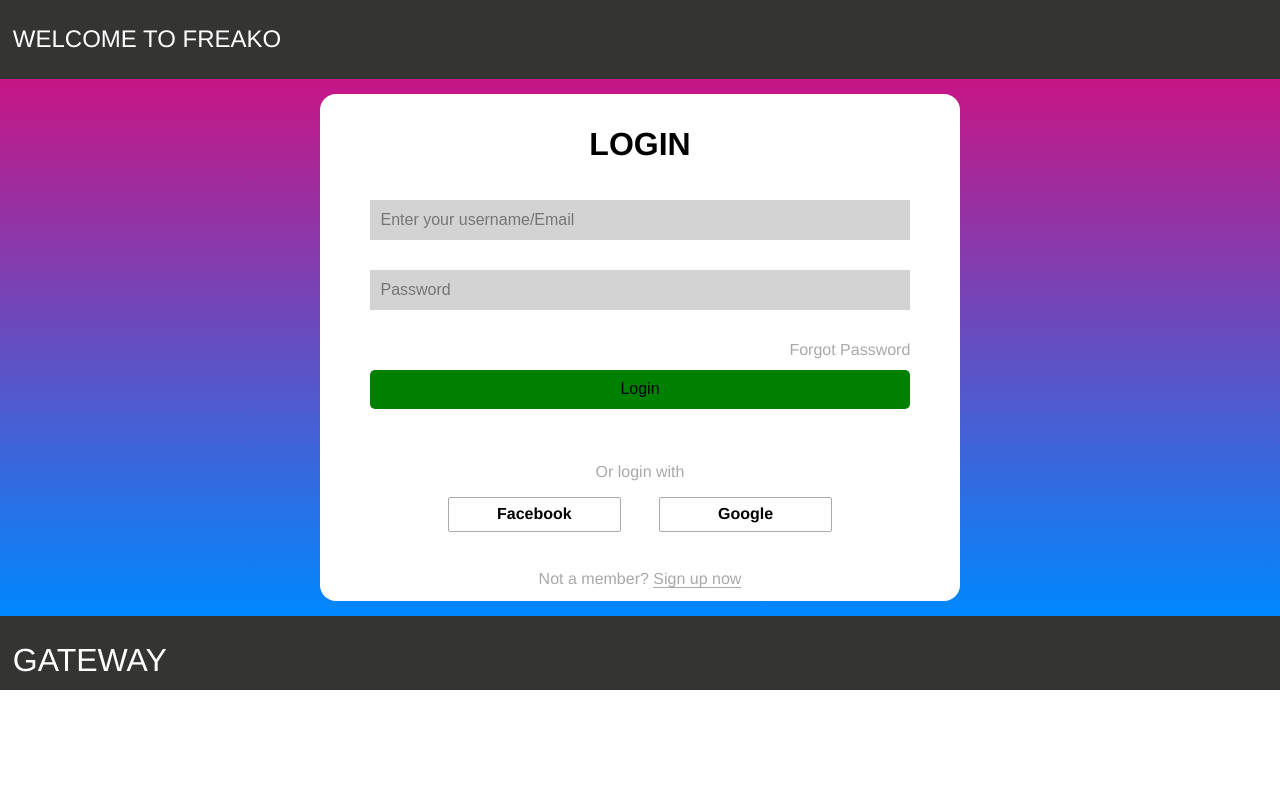
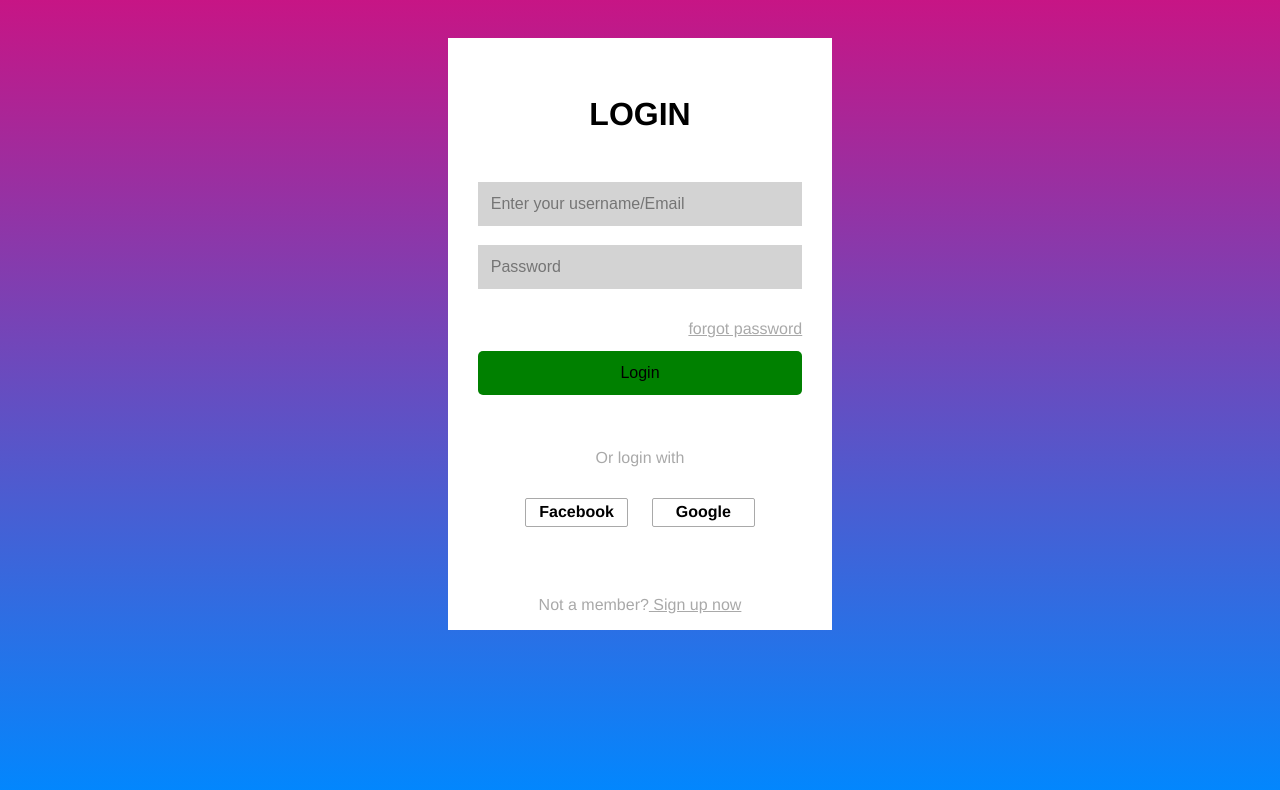
Before and after one commit to patelcd797/Freako, a React (Create React App) app: page / in a window 1280 px wide. Shown: the top 790 px of the page. Built offline with nearby package versions, Linux system fonts and the light colour scheme.

Commit message:
chore: login page component ui changes

```diff
--- a/src/App.tsx
+++ b/src/App.tsx
@@ -3,21 +3,17 @@ import { Route, Switch } from 'react-router-dom'
 import ForgotPassword from './components/authentication/ForgotPassword/ForgotPassword'
 import Login from './components/authentication/Login/Login'
 import Register from './components/authentication/Registration/Register'
-import Footer from './components/Footer/Footer'
-import Header from './components/Header/Header'
 import GlobalStyle from './Global-style'
 
 function App() {
   return (
     <div>
       <GlobalStyle />
-      <Header />
       <Switch>
         <Route exact path="/" component={Login} />
         <Route path="/register" component={Register} />
         <Route path="/forgotpassword" component={ForgotPassword} />
       </Switch>
-      <Footer />
     </div>
   )
 }
--- a/src/common/Button/Button-style.tsx
+++ b/src/common/Button/Button-style.tsx
@@ -16,7 +16,7 @@ interface ButtonFieldProps {
 }
 
 export const ButtonField = styled.button<ButtonFieldProps>`
-  padding: ${({ padding }) => (padding ? padding : '2%')};
+  padding: ${({ padding }) => (padding ? padding : '4%')};
   font-size: ${({ fontSize }) => (fontSize ? fontSize : '1rem')};
   color: ${({ color }) => (color ? color : '#000000')};
   background-color: ${({ backgroundColor }) =>
@@ -31,4 +31,7 @@ export const ButtonField = styled.button<ButtonFieldProps>`
   &:hover {
     filter: brightness(105%);
   }
+  @media only screen and (max-width: 1025px) and (min-width: 767px) {
+    font-size: ${({ fontSize }) => (fontSize ? fontSize : '2rem')};
+  }
 `
--- a/src/common/Input/Input-style.tsx
+++ b/src/common/Input/Input-style.tsx
@@ -13,10 +13,13 @@ interface InputFieldProps {
 
 export const InputField = styled.input<InputFieldProps>`
   width: 100%;
-  padding: ${({ padding }) => (padding ? padding : '2%')};
+  padding: ${({ padding }) => (padding ? padding : '4%')};
   font-size: ${({ fontSize }) => (fontSize ? fontSize : '1rem')};
   background-color: #d3d3d3;
   border: none;
   outline: none;
   box-sizing: border-box;
+  @media only screen and (max-width: 1025px) and (min-width: 767px) {
+    font-size: ${({ fontSize }) => (fontSize ? fontSize : '2rem')};
+  }
 `
--- a/src/common/styles.tsx
+++ b/src/common/styles.tsx
@@ -41,5 +41,5 @@ export const Form = styled.form`
 export const Div = styled.div`
   display: block;
   float: right;
-  margin-bottom: 2%;
+  margin: 4% 0;
 `
--- a/src/components/Footer/Footer-style.tsx
+++ /dev/null
@@ -1,10 +0,0 @@
-import styled from 'styled-components'
-
-export const FooterContainer = styled.div`
-  height: 3rem;
-  background-color: #343433;
-  color: #ffffff;
-  padding: 1%;
-  font-size: 2rem;
-  border-sizing: border-box;
-`
--- a/src/components/Footer/Footer.tsx
+++ /dev/null
@@ -1,13 +0,0 @@
-import React from 'react'
-import { H1 } from '../../common/styles'
-import { FooterContainer } from './Footer-style'
-
-const Footer: React.FC = () => {
-  return (
-    <FooterContainer>
-      <H1>Gateway</H1>
-    </FooterContainer>
-  )
-}
-
-export default Footer
--- a/src/components/Header/Header-style.tsx
+++ /dev/null
@@ -1,14 +0,0 @@
-import styled from 'styled-components'
-
-export const HeaderContainer = styled.div`
-  height: 3%;
-  background-color: #343433;
-  color: #ffffff;
-  padding: 1%;
-  font-size: 1.5rem;
-  border-sizing: border-box;
-  @media only screen and (max-width: 1025px) {
-    height: 8vh;
-    font-size: 1.1rem;
-  }
-`
--- a/src/components/Header/Header.tsx
+++ /dev/null
@@ -1,13 +0,0 @@
-import React from 'react'
-import { H1 } from '../../common/styles'
-import { HeaderContainer } from './Header-style'
-
-const Header: React.FC = () => {
-  return (
-    <HeaderContainer>
-      <H1>welcome to Freako</H1>
-    </HeaderContainer>
-  )
-}
-
-export default Header
--- a/src/components/authentication/Login/Login-style.tsx
+++ b/src/components/authentication/Login/Login-style.tsx
@@ -2,9 +2,10 @@ import styled from 'styled-components'
 
 export const MainContainer = styled.div`
   width: 100%;
+  height: 100vh;
   box-sizing: border-box;
   background-image: linear-gradient(to bottom, #c71585, #0088ff);
-  padding: 1.18% 25%;
+  padding: 3% 35%;
   @media only screen and (max-width: 1025px) {
     padding: 0;
     width: 100%;
@@ -12,26 +13,33 @@ export const MainContainer = styled.div`
 `
 
 export const LoginFormContainer = styled.div`
-  border-radius: 1rem;
   background-color: #ffffff;
   box-sizing: border-box;
   overflow: hidden;
   @media only screen and (max-width: 1025px) {
     width: 100%;
-    height: 85vh;
-    border-radius: 0px;
+    min-height: 100vh;
+  }
+  @media only screen and (max-width: 1025px) and (min-width: 767px) {
+    font-size: 2rem;
   }
 `
 
 export const LoginFormTitle = styled.div`
   text-align: center;
-  padding-top: 4vh;
+  padding-top: 15%;
+  padding-bottom: 7%;
   font-weight: 800;
   text-transform: uppercase;
   font-size: 2rem;
   box-sizing: border-box;
   @media only screen and (max-width: 1025px) {
     width: 100%;
+  }
+  @media only screen and (max-width: 1025px) and (min-width: 767px) {
+    padding-top: 10%;
+    padding-bottom:5%;
+    font-size: 3rem;
   }
 `
 export const Container = styled.div`
@@ -42,6 +50,7 @@ export const Container = styled.div`
 
 export const TextContainer = styled.p`
   display: block;
+  padding: 4%;
   text-align: center;
   color: #a9a9a9;
 `
@@ -51,6 +60,9 @@ export const LoginOtherOptionsContainer = styled.div`
   justify-content: space-between;
   padding: 0 20%;
   margin: 2% 0;
+  @media only screen and (max-width: 300px)  {
+    padding: 15%;
+  }
 `
 
 export const LoginOtherOptionsSubContainer = styled.div`
@@ -66,9 +78,12 @@ export const LoginOtherOptionsSubContainer = styled.div`
 
 export const LoginLinkContainer = styled.div`
   display: block;
-  padding-top: 4%;
-  padding-bottom: 2%;
+  margin-top: 14%;
+  padding: 4% 0;
   text-align: center;
-  color: #a9a9a9;
+  color: #A9A9A9;
   font-weight: 500;
+  @media only screen and (max-width: 1025px) and (min-width: 767px) {
+    margin-top: 10%;
+  }
 `
--- a/src/components/authentication/Login/Login.tsx
+++ b/src/components/authentication/Login/Login.tsx
@@ -12,10 +12,8 @@ import {
 import Button from '../../../common/Button/Button'
 import { A, ErrorStyle, Form, Div } from '../../../common/styles'
 import Input from '../../../common/Input/Input'
-import { useHistory } from 'react-router-dom'
 
 const Login = () => {
-  const history = useHistory()
   const [state, setState] = useState({ email: '', password: '' })
   const [error1, setError1] = useState('')
   const [error2, setError2] = useState('')
@@ -30,8 +28,6 @@ const Login = () => {
     }))
   }
 
-  const handleForgotPassword = () => history.push('/forgotpassword')
-  const handleSignUp = () => history.push('/register')
   const handleSubmit = () => {}
 
   return (
@@ -61,8 +57,8 @@ const Login = () => {
           </Container>
           <Container>
             <Div>
-              <A style={{ color: '#A9A9A9' }} onClick={handleForgotPassword}>
-                Forgot Password
+              <A style={{ color: '#A9A9A9' }} href="/forgotpassword">
+                forgot password
               </A>
             </Div>
             <Button width="100%" type="submit" backgroundColor="green">
@@ -78,13 +74,8 @@ const Login = () => {
           <LoginOtherOptionsSubContainer>Google</LoginOtherOptionsSubContainer>
         </LoginOtherOptionsContainer>
         <LoginLinkContainer>
-          Not a member?{' '}
-          <A
-            style={{ borderBottom: '1px solid #A9A9A9' }}
-            onClick={handleSignUp}
-          >
-            Sign up now
-          </A>
+          Not a member?
+          <A href="/register" style={{ color: '#A9A9A9' }}> Sign up now</A>
         </LoginLinkContainer>
       </LoginFormContainer>
     </MainContainer>
```
